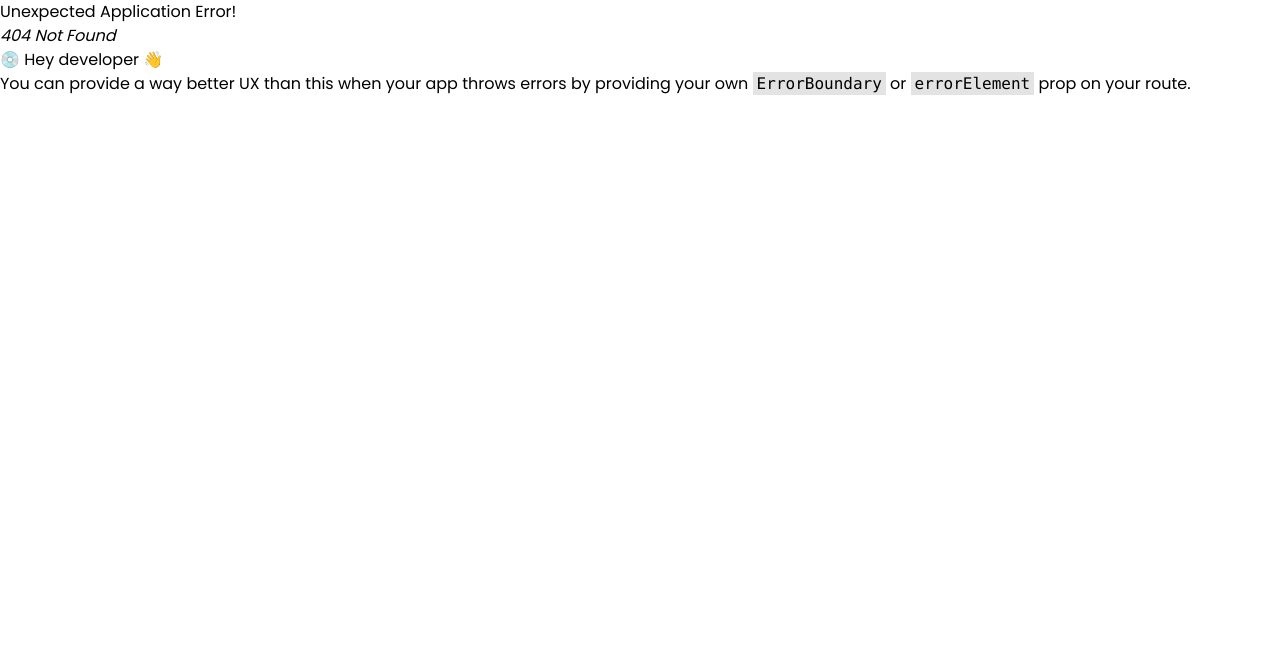
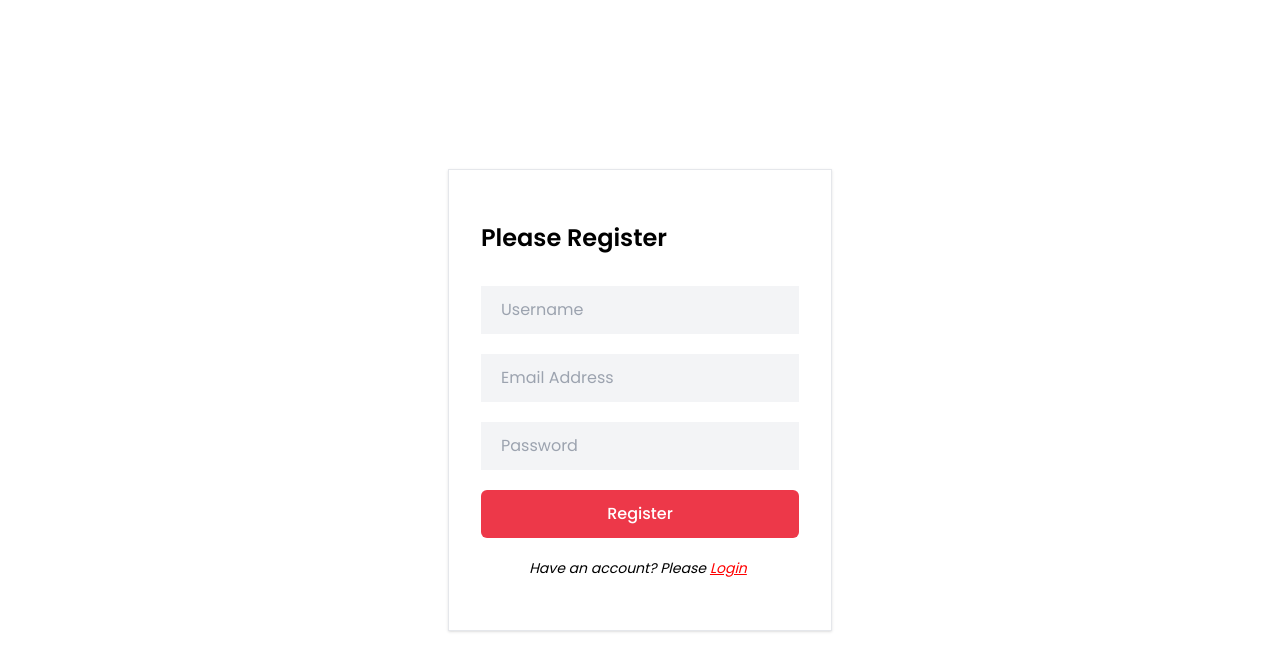
Before and after one commit to TanviKrishnan2005/ELYSIAN, a React (Vite) app in the folder frontend/: page /register in a window 1280 px wide. Before the commit this address had no page. Shown: the top 670 px of the page. Built offline with nearby package versions, Linux system fonts and the light colour scheme.

Commit message:
registeration form added

```diff
--- a/frontend/src/components/Login.jsx
+++ b/frontend/src/components/Login.jsx
@@ -5,6 +5,14 @@ const Login = () => {
     const [message,setMessage] = useState('')
     const[email,setEmail]=useState('');
     const[password,setPassword] = useState('');
+    const handlelogin = async(e)=>{
+      e.preventDefault();
+      const data ={
+        email,
+        password
+      }
+        // console.log("Form submitted:", data);
+    }
   return (
    <section className='h-screen flex items-center justify-center'>
   <div className='max-w-sm border shadow bg-white mx-auto p-8'>
@@ -12,13 +20,17 @@ const Login = () => {
 
     {/* form */}
 
-    <form className='space-y-5 max-w-sm mx-auto pt-8'>
+    <form onSubmit={handlelogin}
+
+    className='space-y-5 max-w-sm mx-auto pt-8'>
         <input type="Email" name ="Email" id="Email"
+        onChange={(e)=>setEmail(e.target.value)}
         placeholder='Email Address' required
         className='w-full bg-gray-100 focus-outline-none px-5 py-3'
         />
 
         <input type="Password" name ="Password" id="Password"
+        onChange={(e)=>setPassword(e.target.value)}
         placeholder='Password' required
         className='w-full bg-gray-100 focus-outline-none px-5 py-3'
         />
@@ -33,7 +45,7 @@ const Login = () => {
     </form>
 
     <p className='my-5 italic text-sm text-center'>Don't have an account?
-      <Link to="/register">Register</Link>here.</p>
+      <Link to="/register" className='text-[red] px-1 underline'>Register</Link>here.</p>
   </div>
 </section>
 
--- /dev/null
+++ b/frontend/src/components/Register.jsx
@@ -0,0 +1,64 @@
+import React from 'react'
+import { useState } from 'react';
+import { Link } from 'react-router-dom';
+
+const Register = () => {
+
+        const [message,setMessage] = useState('');
+        const [username,setUsername] = useState('')
+        const[email,setEmail]=useState('');
+        const[password,setPassword] = useState('');
+        const handleRegister = async(e)=>{
+          e.preventDefault();
+          const data ={
+            username,
+            email,
+            password
+          }
+          console.log(data);
+        }
+  return (
+     <section className='h-screen flex items-center justify-center'>
+  <div className='max-w-sm border shadow bg-white mx-auto p-8'>
+    <h2 className='text-2xl font-semibold pt-5'>Please Register</h2>
+
+    {/* form */}
+
+    <form onSubmit={handleRegister}
+
+    className='space-y-5 max-w-sm mx-auto pt-8'>
+        <input type="text" name ="username" id="usename"
+        onChange={(e)=>setUsername(e.target.value)}
+        placeholder='Username' required
+        className='w-full bg-gray-100 focus-outline-none px-5 py-3'
+        />
+
+        <input type="Email" name ="Email" id="Email"
+        onChange={(e)=>setEmail(e.target.value)}
+        placeholder='Email Address' required
+        className='w-full bg-gray-100 focus-outline-none px-5 py-3'
+        />
+
+        <input type="Password" name ="Password" id="Password"
+        onChange={(e)=>setPassword(e.target.value)}
+        placeholder='Password' required
+        className='w-full bg-gray-100 focus-outline-none px-5 py-3'
+        />
+        {
+            message && <p className="text-[red]">{message}</p>
+
+        }
+
+        <button type ='submit'  className='w-full bg-[#ed3849]  text-white hover:bg-indigo-500 font-medium py-3 rounded-md'>
+           Register
+        </button>
+    </form>
+
+    <p className='my-5 italic text-sm text-center'>Have an account? Please
+      <Link to="/login" className='text-[red] px-1 underline'>Login</Link></p>
+  </div>
+</section>
+  )
+}
+
+export default Register
--- a/frontend/src/routers/router.jsx
+++ b/frontend/src/routers/router.jsx
@@ -6,6 +6,7 @@ import Search from "../pages/search/Search";
 import ShopPage from "../pages/shop/ShopPage";
 import SingleProducts from "../pages/shop/productDetails/SingleProducts"
 import Login from "../components/Login";
+import Register from "../components/Register";
 const router = createBrowserRouter([
     {
         path: "/",
@@ -21,7 +22,12 @@ const router = createBrowserRouter([
     {
         path:"/login",
         element:<Login/>
+    },
+    {
+        path:"/register",
+        element:<Register/>
     }
+
 ]);
 
 export default router;
```
